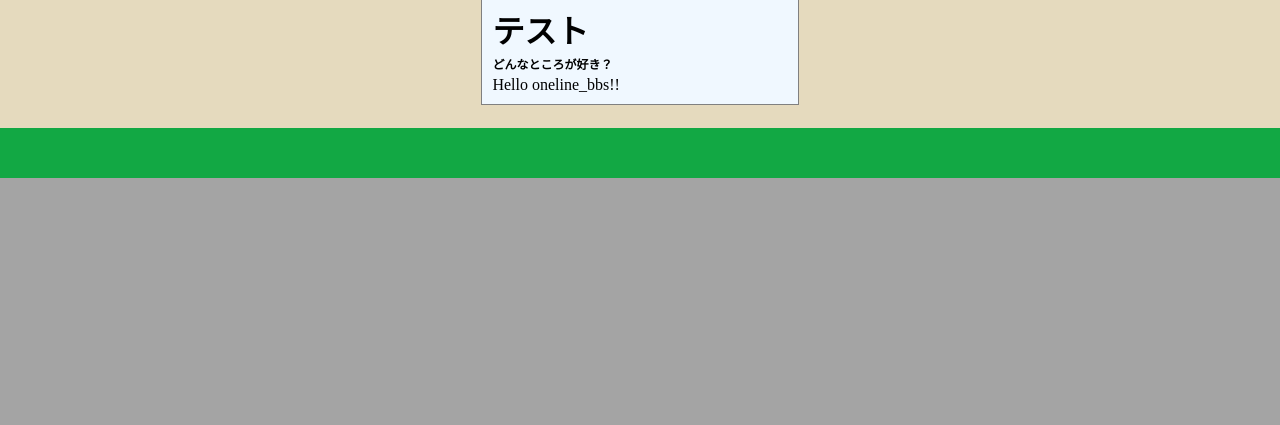
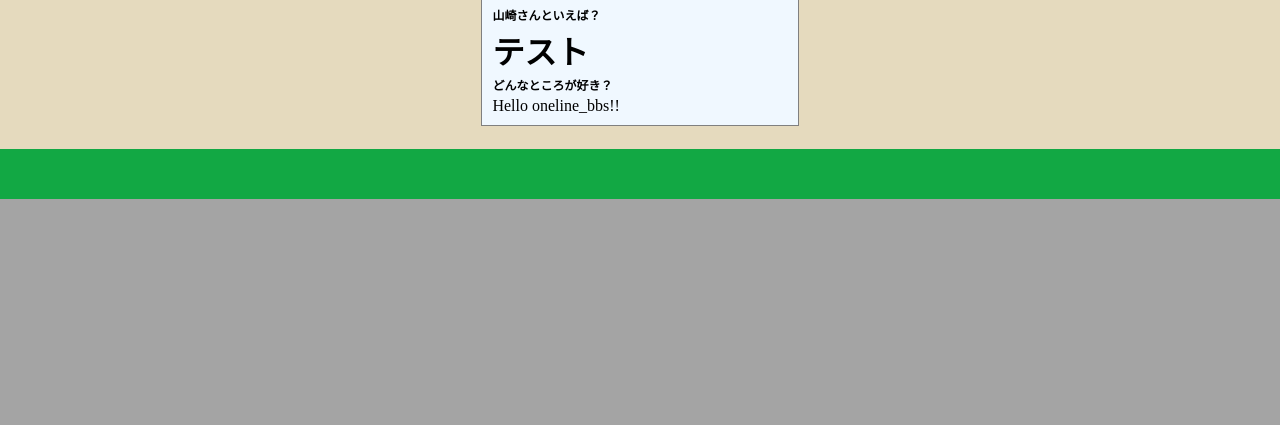
Before and after one commit to MITSURUYAMAZAKI/todo_team_A_practice, a PHP site: page / in a window 1280 px wide. Shown: the part 375-800 px from the top of the page. Run offline with PHP 8.4, Linux system fonts and the light colour scheme; data comes from the database, SQL or seed files in the repository.

Commit message:
消えたところを復元

```diff
--- a/index.php
+++ b/index.php
@@ -27,11 +27,9 @@
                 <div class="article">
 
                     <img src="./images/macbook.png" alt="<?php echo $value['title'];?>" class="photo" width="350px" height="350px">
-
+                    <h1 class="topic">山崎さんといえば？</h1>
                     <h1 class="title"><?php echo $value['title']; ?></h1>
-
                     <h1 class="explanation">どんなところが好き？</h1>
-
                     <p class="contents"><?php echo $value['contents']; ?></p>
                 </div>
             <?php endforeach; ?>
```
